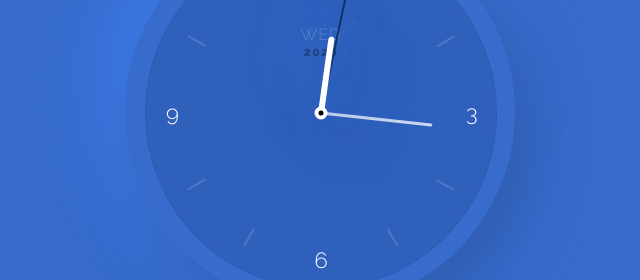
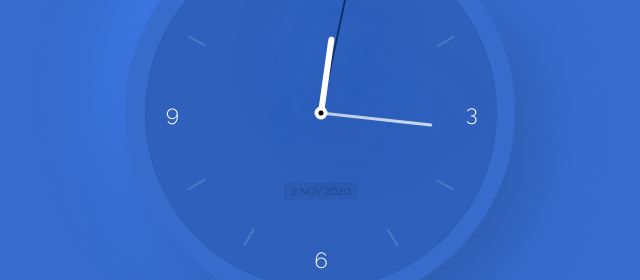
Before and after one commit to leonidainf/frontend-mini-projects, a plain HTML site: page JS-Clock/index.html in a window 1280 px wide. Shown: the part 337-617 px from the top of the page, 320-960 px from the left. Drawn offline with Linux system fonts and the light colour scheme.

Commit message:
feat: added day, month and year label, repositioned date

```diff
--- a/JS-Clock/index.html
+++ b/JS-Clock/index.html
@@ -1,24 +1,29 @@
 <html lang="en">
   <head>
     <meta charset="UTF-8" />
-    <meta name="viewport" content="width=device-width, initial-scale=1">
+    <meta name="viewport" content="width=device-width, initial-scale=1" />
     <title>LeoCodes | Javascript Clock</title>
 
     <link rel="stylesheet" href="./styles/styles.css" />
-    <link rel="preconnect" href="https://fonts.gstatic.com">
-    <link href="https://fonts.googleapis.com/css2?family=Raleway:ital,wght@0,100;0,300;0,800;1,400&display=swap" rel="stylesheet">
+    <link rel="preconnect" href="https://fonts.gstatic.com" />
+    <link
+      href="https://fonts.googleapis.com/css2?family=Raleway:ital,wght@0,100;0,300;0,800;1,400&display=swap"
+      rel="stylesheet"
+    />
   </head>
   <body>
     <div class="wrapper">
       <div class="project-title">
         <div class="title">Analog Clock</div>
-        <div class="subtitle">HTML <span class="x">x</span> CSS <span class="x">x</span> JS</div>
+        <div class="subtitle">
+          HTML <span class="x">x</span> CSS <span class="x">x</span> JS
+        </div>
       </div>
 
       <div class="clock">
         <div class="clock-face">
           <div class="day"></div>
-          <div class="year">2020</div>
+          <div class="date"></div>
           <!-- analog clock lines -->
           <div class="line hours"></div>
           <div class="line minutes"></div>
@@ -37,22 +42,40 @@
           <div class="hour-line hour-8"><span>8</span></div>
           <div class="hour-line hour-10"><span>10</span></div>
           <div class="hour-line hour-11"><span>11</span></div>
-
         </div>
       </div>
     </div>
 
     <script>
       const weekDays = ["MON", "TUE", "WED", "THU", "FRI", "SAT", "SUN"];
+      const monthNames = [
+        "JAN",
+        "FEB",
+        "MAR",
+        "APR",
+        "MAY",
+        "JUN",
+        "JUL",
+        "AUG",
+        "SEP",
+        "OCT",
+        "NOV",
+        "DEC",
+      ];
       const lineSeconds = document.querySelector(".seconds");
       const lineMinutes = document.querySelector(".minutes");
       const lineHours = document.querySelector(".hours");
       const dayText = document.querySelector(".day");
+      const yearText = document.querySelector(".year");
+      const dateText = document.querySelector(".date");
 
       function setClock() {
         const now = new Date();
 
-        const day = weekDays[now.getDay()];
+        const year = now.getFullYear();
+        const month = monthNames[now.getMonth() - 1];
+        // const day = weekDays[now.getDay() - 1];
+        const day = now.getDay();
         const seconds = now.getSeconds() / 60;
         const minutes = (seconds + now.getMinutes()) / 60;
         const hours = (minutes + now.getHours()) / 12;
@@ -60,16 +83,22 @@
         setRotation(lineSeconds, seconds);
         setRotation(lineMinutes, minutes);
         setRotation(lineHours, hours);
-        setDay(day);
+
+        setDate(day, month, year);
+        // setDay(day);
       }
 
       setRotation = (element, rotationRatio) => {
         element.style.setProperty("--rotation", rotationRatio * 360);
-      }
+      };
 
-      setDay = (day) => {
-        dayText.innerHTML = day;
-      }
+      // setDay = (day) => {
+      //   dayText.innerHTML = day;
+      // };
+
+      setDate = (day, month, year) => {
+        dateText.innerHTML = `<div><span class="d">${day}</span> ${month} <span class="yr">${year}</span></div>`;
+      };
 
       setInterval(setClock, 1000);
       setClock();
--- a/JS-Clock/styles/styles.css
+++ b/JS-Clock/styles/styles.css
@@ -87,12 +87,12 @@ body {
 }
 .clock .day {
   position: absolute;
-  top: 25%;
+  bottom: 25%;
   left: 50%;
-  font-size: 16px;
+  font-size: 18px;
   letter-spacing: 1px;
   /* color: #1d3c74; */
-  color: rgba(255,255,255,0.25);
+  color: rgba(255,255,255,0.2);
 
   transform: translateX(-50%);
   -webkit-transform: translateX(-50%);
@@ -100,19 +100,40 @@ body {
   -ms-transform: translateX(-50%);
   -o-transform: translateX(-50%);
 }
-.clock .year {
+.clock .date {
     position: absolute;
-    top: calc(25% + 20px);
+    bottom: 25%;
     left: 50%;
-    font-size: 12px;
-    font-weight: 900;
-    letter-spacing: 1.5px;
+    font-size: 10px;
+
+    /* letter-spacing: .5px; */
     color: #1d3c74;
+    font-weight: 300;
     transform: translateX(-50%);
     -webkit-transform: translateX(-50%);
     -moz-transform: translateX(-50%);
     -ms-transform: translateX(-50%);
     -o-transform: translateX(-50%);
+
+    border-radius: 50%;
+    -webkit-border-radius: 50%;
+    -moz-border-radius: 50%;
+    -ms-border-radius: 50%;
+    -o-border-radius: 50%;
+}
+.clock .date > div {
+  background:rgba(12, 49, 99, .1);
+  padding: 2px 7px;
+  border-radius: 3px;
+  -webkit-border-radius: 3px;
+  -moz-border-radius: 3px;
+  -ms-border-radius: 3px;
+  -o-border-radius: 3px;
+}
+.clock .date .yr,
+.clock .date .d {
+  font-size: 12px;
+  font-weight: 300;
 }
 .clock .line {
   --rotation: 0;
```
